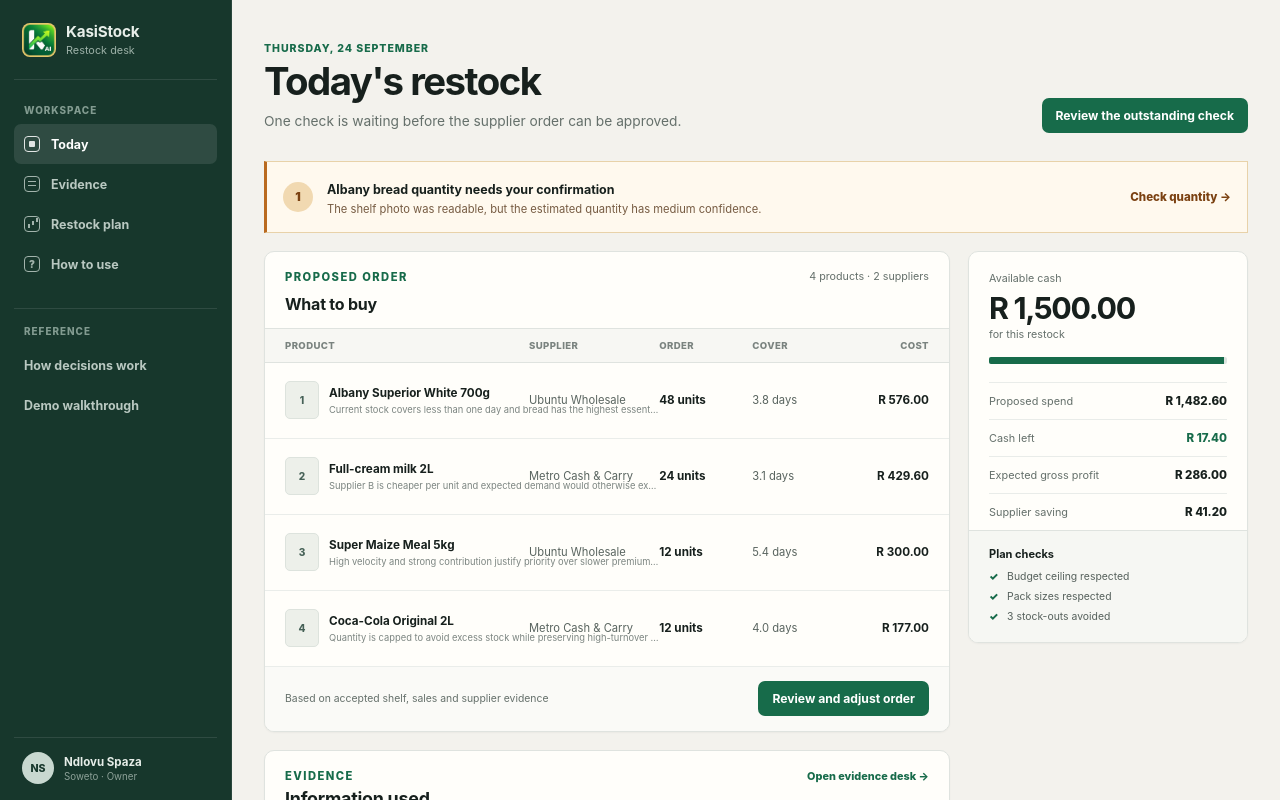
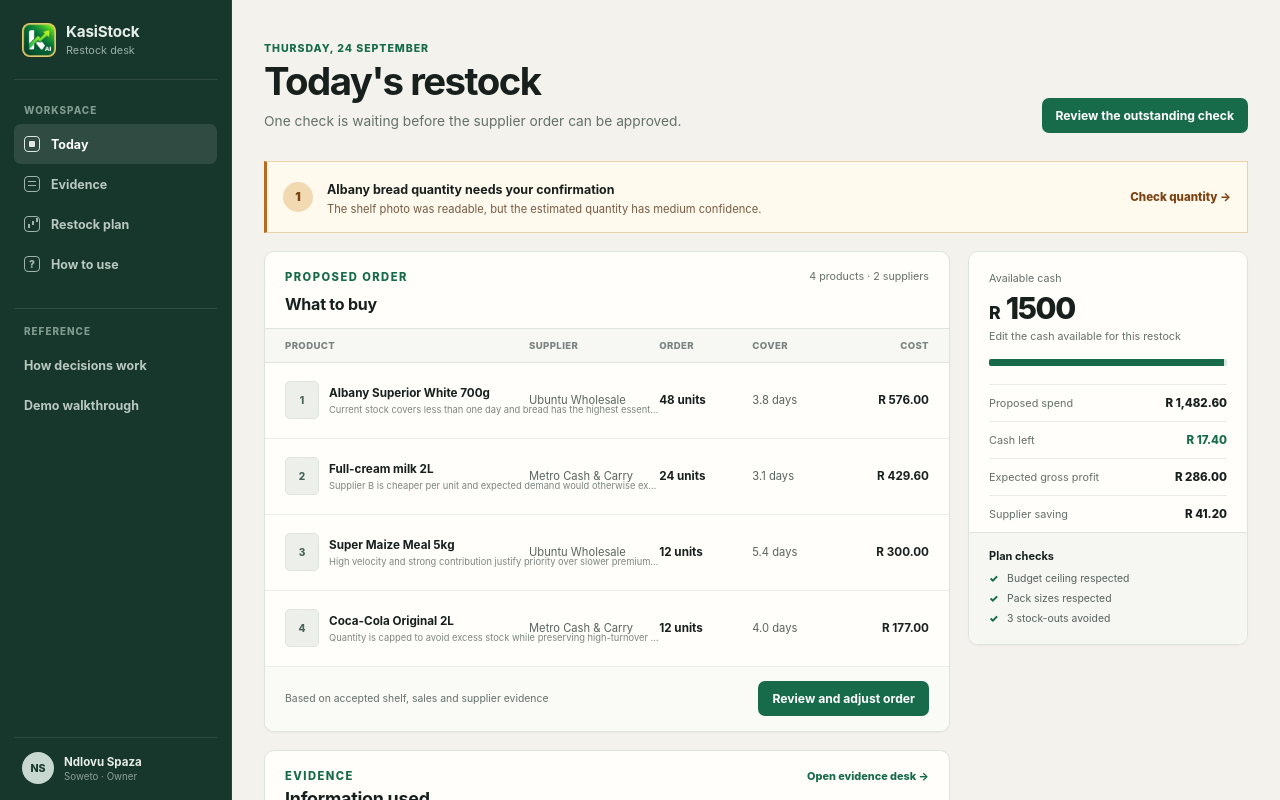
Before and after one commit to Akwunwaj/kasistock-ai, a Next.js app: page / in a window 1280 px wide. Shown: the top 800 px of the page. Built offline with nearby package versions, Linux system fonts and the light colour scheme.

Commit message:
Synchronize editable restock budget

```diff
--- a/app/globals.css
+++ b/app/globals.css
@@ -910,6 +910,68 @@
   }
 }
 
+.budgetRailHeader > label {
+  display: block;
+  color: var(--muted);
+  font-size: 0.67rem;
+}
+
+.budgetInputWrap {
+  margin: 5px 0 3px;
+  display: grid;
+  grid-template-columns: auto minmax(0, 1fr);
+  align-items: baseline;
+  gap: 5px;
+  border-bottom: 1px solid transparent;
+}
+
+.budgetInputWrap:focus-within {
+  border-bottom-color: var(--accent);
+}
+
+.budgetRailHeader .budgetInputWrap > span {
+  color: var(--ink);
+  font-size: 1.1rem;
+  font-weight: 850;
+}
+
+.budgetInputWrap input {
+  min-width: 0;
+  width: 100%;
+  padding: 0;
+  color: var(--ink);
+  background: transparent;
+  border: 0;
+  outline: 0;
+  font-size: 1.9rem;
+  font-weight: 850;
+  letter-spacing: -0.045em;
+  appearance: textfield;
+}
+
+.budgetInputWrap input::-webkit-inner-spin-button,
+.budgetInputWrap input::-webkit-outer-spin-button {
+  margin: 0;
+  appearance: none;
+}
+
+.budgetMeter.overBudget span {
+  background: #b3473d;
+}
+.budgetBreakdown .budgetShortfall dd,
+.budgetRules .ruleFailed,
+.budgetRules .ruleFailed i {
+  color: #a23f36;
+}
+
+.recalculateLink {
+  margin-top: 13px;
+  display: block;
+  color: var(--accent);
+  font-size: 0.65rem;
+  font-weight: 850;
+}
+
 @media (prefers-reduced-motion: reduce) {
   *,
   *::before,
--- a/app/layout.tsx
+++ b/app/layout.tsx
@@ -1,4 +1,5 @@
 import type { Metadata, Viewport } from "next";
+import { BudgetProvider } from "@/components/budget-context";
 import "./globals.css";
 
 const applicationUrl = process.env.APP_BASE_URL?.trim();
@@ -52,7 +53,7 @@
         <a className="skipLink" href="#main-content">
           Skip to main content
         </a>
-        {children}
+        <BudgetProvider>{children}</BudgetProvider>
       </body>
     </html>
   );
--- /dev/null
+++ b/components/budget-context.tsx
@@ -0,0 +1,53 @@
+"use client";
+
+import { createContext, useContext, useMemo, useSyncExternalStore } from "react";
+
+const STORAGE_KEY = "kasistock.available-budget-rand";
+const DEFAULT_BUDGET_RAND = 1500;
+const CHANGE_EVENT = "kasistock-budget-change";
+
+type BudgetContextValue = {
+  budgetRand: number;
+  setBudgetRand: (value: number) => void;
+};
+
+const BudgetContext = createContext<BudgetContextValue | null>(null);
+
+function readBudget() {
+  const storedValue = Number(window.localStorage.getItem(STORAGE_KEY));
+  return Number.isFinite(storedValue) && storedValue >= 100 ? storedValue : DEFAULT_BUDGET_RAND;
+}
+
+function subscribeToBudget(onStoreChange: () => void) {
+  window.addEventListener("storage", onStoreChange);
+  window.addEventListener(CHANGE_EVENT, onStoreChange);
+  return () => {
+    window.removeEventListener("storage", onStoreChange);
+    window.removeEventListener(CHANGE_EVENT, onStoreChange);
+  };
+}
+
+export function BudgetProvider({ children }: { children: React.ReactNode }) {
+  const budgetRand = useSyncExternalStore(subscribeToBudget, readBudget, () => DEFAULT_BUDGET_RAND);
+
+  const value = useMemo(
+    () => ({
+      budgetRand,
+      setBudgetRand: (nextValue: number) => {
+        if (Number.isFinite(nextValue) && nextValue >= 100) {
+          window.localStorage.setItem(STORAGE_KEY, String(Math.round(nextValue * 100) / 100));
+          window.dispatchEvent(new Event(CHANGE_EVENT));
+        }
+      },
+    }),
+    [budgetRand],
+  );
+
+  return <BudgetContext.Provider value={value}>{children}</BudgetContext.Provider>;
+}
+
+export function useBudget() {
+  const context = useContext(BudgetContext);
+  if (!context) throw new Error("useBudget must be used inside BudgetProvider");
+  return context;
+}
--- a/components/demo-dashboard.tsx
+++ b/components/demo-dashboard.tsx
@@ -1,9 +1,23 @@
+"use client";
+
 import Link from "next/link";
+import { useMemo } from "react";
+import { useBudget } from "@/components/budget-context";
 import { demoScenario } from "@/fixtures/demo-scenario";
-import { formatZar } from "@/modules/shared/domain/money";
+import { cents, formatZar } from "@/modules/shared/domain/money";
 
 export function DemoDashboard() {
+  const { budgetRand, setBudgetRand } = useBudget();
   const { summary, evidence, recommendations, audit } = demoScenario;
+  const budgetCents = Math.round(budgetRand * 100);
+  const remainingCents = budgetCents - summary.orderTotalCents;
+  const isOverBudget = remainingCents < 0;
+  const budgetUtilisationPercent = useMemo(
+    () =>
+      Math.min(100, Math.round((summary.orderTotalCents / Math.max(1, budgetCents)) * 10000) / 100),
+    [budgetCents, summary.orderTotalCents],
+  );
+  const budgetChanged = budgetCents !== summary.budgetCents;
 
   return (
     <section className="merchantWorkspace" aria-label="KasiStock demonstration workspace">
@@ -74,24 +88,36 @@
 
         <aside className="budgetRail" aria-label="Budget summary">
           <div className="budgetRailHeader">
-            <span>Available cash</span>
-            <strong>{formatZar(summary.budgetCents)}</strong>
-            <small>for this restock</small>
+            <label htmlFor="available-cash">Available cash</label>
+            <div className="budgetInputWrap">
+              <span>R</span>
+              <input
+                id="available-cash"
+                type="number"
+                min="100"
+                step="100"
+                inputMode="decimal"
+                value={budgetRand}
+                onChange={(event) => setBudgetRand(Number(event.target.value))}
+                aria-describedby="available-cash-help"
+              />
+            </div>
+            <small id="available-cash-help">Edit the cash available for this restock</small>
           </div>
           <div
-            className="budgetMeter"
-            aria-label={`${summary.budgetUtilisationPercent}% of budget allocated`}
+            className={`budgetMeter ${isOverBudget ? "overBudget" : ""}`}
+            aria-label={`${budgetUtilisationPercent}% of budget allocated`}
           >
-            <span style={{ width: `${summary.budgetUtilisationPercent}%` }} />
+            <span style={{ width: `${budgetUtilisationPercent}%` }} />
           </div>
           <dl className="budgetBreakdown">
             <div>
               <dt>Proposed spend</dt>
               <dd>{formatZar(summary.orderTotalCents)}</dd>
             </div>
-            <div className="remaining">
-              <dt>Cash left</dt>
-              <dd>{formatZar(summary.remainingCents)}</dd>
+            <div className={isOverBudget ? "budgetShortfall" : "remaining"}>
+              <dt>{isOverBudget ? "Over budget" : "Cash left"}</dt>
+              <dd>{formatZar(cents(Math.abs(remainingCents)))}</dd>
             </div>
             <div>
               <dt>Expected gross profit</dt>
@@ -104,8 +130,9 @@
           </dl>
           <div className="budgetRules">
             <strong>Plan checks</strong>
-            <span>
-              <i>✓</i> Budget ceiling respected
+            <span className={isOverBudget ? "ruleFailed" : undefined}>
+              <i>{isOverBudget ? "!" : "✓"}</i>{" "}
+              {isOverBudget ? "Current proposal exceeds the budget" : "Budget ceiling respected"}
             </span>
             <span>
               <i>✓</i> Pack sizes respected
@@ -113,6 +140,11 @@
             <span>
               <i>✓</i> {summary.stockOutsAvoided} stock-outs avoided
             </span>
+            {budgetChanged ? (
+              <Link href="/decision" className="recalculateLink">
+                Rebuild the plan with this budget →
+              </Link>
+            ) : null}
           </div>
         </aside>
 
```
Also changed, not shown: components/decision-workbench.tsx (+10 -2 lines).
